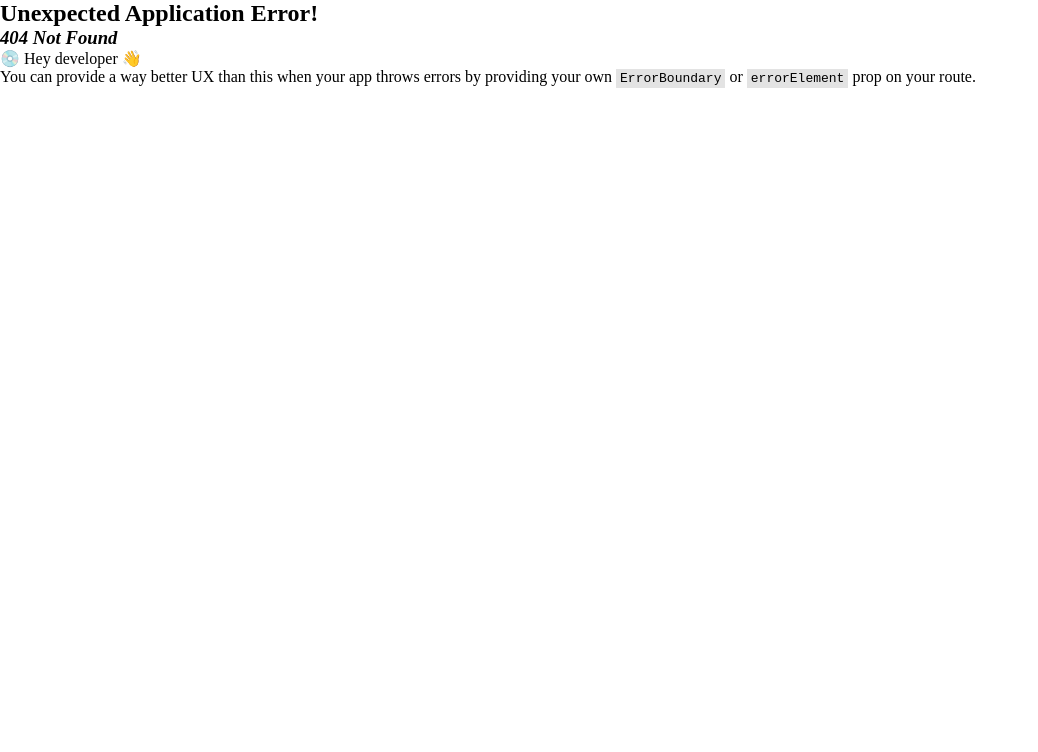
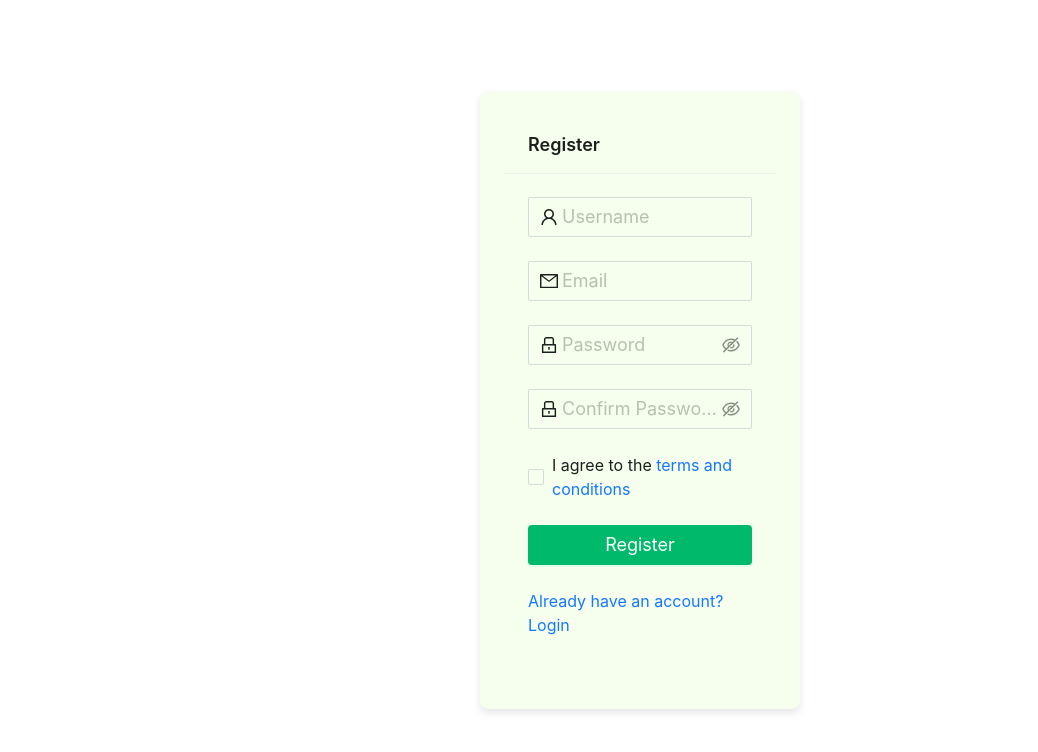
Before and after one commit to zn-rabby/book-shop-client, a React (Vite) app: page /register in a window 1280 px wide. Before the commit this address had no page. Shown: the top 752 px of the page, without its empty margins (0-1038 px from the left). Built offline with nearby package versions, Linux system fonts and the light colour scheme.

Commit message:
login and register page add

```diff
--- a/src/components/layout/Navbar.tsx
+++ b/src/components/layout/Navbar.tsx
@@ -40,9 +40,12 @@ const Navbar = () => {
           {/* Right Section: Login Button and Hamburger Icon */}
           <div className="right-section">
             {/* Login Button for Large Screens */}
+
+            <Link to="/login">
               <Button type="primary" className="login-button">
                 Login
               </Button>
+            </Link>
 
             {/* Hamburger Icon for Small Screens */}
             <Button
@@ -85,9 +88,11 @@ const Navbar = () => {
 
           {/* Login Button at the Bottom */}
           <div className="drawer-footer">
+            <Link to="/login">
               <Button type="primary" block>
                 Login
               </Button>
+            </Link>
           </div>
         </Drawer>
       </Header>
--- /dev/null
+++ b/src/pages/Login.tsx
@@ -0,0 +1,90 @@
+import React from "react";
+import { Form, Input, Button, Checkbox, Row, Col, Card, Space } from "antd";
+import { UserOutlined, LockOutlined } from "@ant-design/icons";
+import { Link } from "react-router-dom";
+
+const Login = () => {
+  const onFinish = (values) => {
+    console.log("Received values: ", values);
+  };
+
+  return (
+    <Row justify="center" align="middle" style={{ height: "100vh", margin: 0 }}>
+      <Col xs={24} sm={12} md={8} lg={6}>
+        <Card
+          title="Login"
+          bordered={false}
+          style={{
+            padding: "24px",
+            borderRadius: "8px",
+            boxShadow: "0 4px 8px rgba(0, 0, 0, 0.1)",
+          }}
+        >
+          <Form
+            name="login"
+            initialValues={{ remember: true }}
+            onFinish={onFinish}
+          >
+            {/* Username */}
+            <Form.Item
+              name="username"
+              rules={[
+                { required: true, message: "Please input your Username!" },
+              ]}
+            >
+              <Input
+                prefix={<UserOutlined />}
+                placeholder="Username"
+                size="large"
+                autoComplete="username"
+              />
+            </Form.Item>
+
+            {/* Password */}
+            <Form.Item
+              name="password"
+              rules={[
+                { required: true, message: "Please input your Password!" },
+              ]}
+            >
+              <Input.Password
+                prefix={<LockOutlined />}
+                placeholder="Password"
+                size="large"
+                autoComplete="current-password"
+              />
+            </Form.Item>
+
+            {/* Remember me */}
+            <Form.Item name="remember" valuePropName="checked">
+              <Checkbox>Remember me</Checkbox>
+            </Form.Item>
+
+            {/* Submit Button */}
+            <Form.Item>
+              <Button
+                type="primary"
+                htmlType="submit"
+                block
+                size="large"
+                style={{ borderRadius: "4px" }}
+              >
+                Log in
+              </Button>
+            </Form.Item>
+
+            {/* Forgot Password */}
+            <Form.Item>
+              <Space style={{ width: "100%", justifyContent: "space-between" }}>
+                <Link to="/forgot-password">Forgot Password?</Link>
+                <Link to="/register">Register</Link>
+              </Space>
+            </Form.Item>
+          </Form>
+        </Card>
+      </Col>
+    </Row>
+  );
+};
+
+export default Login;
--- /dev/null
+++ b/src/pages/Register.tsx
@@ -0,0 +1,133 @@
+import React from "react";
+import { Form, Input, Button, Checkbox, Row, Col, Card, Space } from "antd";
+import { UserOutlined, LockOutlined, MailOutlined } from "@ant-design/icons";
+import { Link } from "react-router-dom";
+
+const RegisterPage = () => {
+  const onFinish = (values) => {
+    console.log("Received values: ", values);
+  };
+
+  return (
+    <Row justify="center" align="middle" style={{ height: "100vh", margin: 0 }}>
+      <Col xs={24} sm={12} md={8} lg={6}>
+        <Card
+          title="Register"
+          bordered={false}
+          style={{
+            padding: "24px",
+            borderRadius: "8px",
+            boxShadow: "0 4px 8px rgba(0, 0, 0, 0.1)",
+          }}
+        >
+          <Form
+            name="register"
+            initialValues={{ remember: true }}
+            onFinish={onFinish}
+          >
+            {/* Username */}
+            <Form.Item
+              name="username"
+              rules={[
+                { required: true, message: "Please input your Username!" },
+              ]}
+            >
+              <Input
+                prefix={<UserOutlined />}
+                placeholder="Username"
+                size="large"
+                autoComplete="username"
+              />
+            </Form.Item>
+
+            {/* Email */}
+            <Form.Item
+              name="email"
+              rules={[
+                { required: true, message: "Please input your Email!" },
+                { type: "email", message: "Please enter a valid Email!" },
+              ]}
+            >
+              <Input
+                prefix={<MailOutlined />}
+                placeholder="Email"
+                size="large"
+                autoComplete="email"
+              />
+            </Form.Item>
+
+            {/* Password */}
+            <Form.Item
+              name="password"
+              rules={[
+                { required: true, message: "Please input your Password!" },
+              ]}
+            >
+              <Input.Password
+                prefix={<LockOutlined />}
+                placeholder="Password"
+                size="large"
+                autoComplete="new-password"
+              />
+            </Form.Item>
+
+            {/* Confirm Password */}
+            <Form.Item
+              name="confirm"
+              dependencies={["password"]}
+              rules={[
+                { required: true, message: "Please confirm your password!" },
+                ({ getFieldValue }) => ({
+                  validator(_, value) {
+                    if (!value || getFieldValue("password") === value) {
+                      return Promise.resolve();
+                    }
+                    return Promise.reject(
+                      new Error("The two passwords do not match!")
+                    );
+                  },
+                }),
+              ]}
+            >
+              <Input.Password
+                prefix={<LockOutlined />}
+                placeholder="Confirm Password"
+                size="large"
+                autoComplete="new-password"
+              />
+            </Form.Item>
+
+            {/* Terms & Conditions */}
+            <Form.Item name="agree" valuePropName="checked">
+              <Checkbox>
+                I agree to the <a href="#">terms and conditions</a>
+              </Checkbox>
+            </Form.Item>
+
+            {/* Submit Button */}
+            <Form.Item>
+              <Button
+                type="primary"
+                htmlType="submit"
+                block
+                size="large"
+                style={{ borderRadius: "4px" }}
+              >
+                Register
+              </Button>
+            </Form.Item>
+
+            {/* Already have an account */}
+            <Form.Item>
+              <Space style={{ width: "100%", justifyContent: "space-between" }}>
+                <Link to="/login">Already have an account? Login</Link>
+              </Space>
+            </Form.Item>
+          </Form>
+        </Card>
+      </Col>
+    </Row>
+  );
+};
+
+export default RegisterPage;
```
Also changed, not shown: src/routes/routes.tsx (+10 -0 lines). Lines whose indentation alone changed are shown as unchanged.
